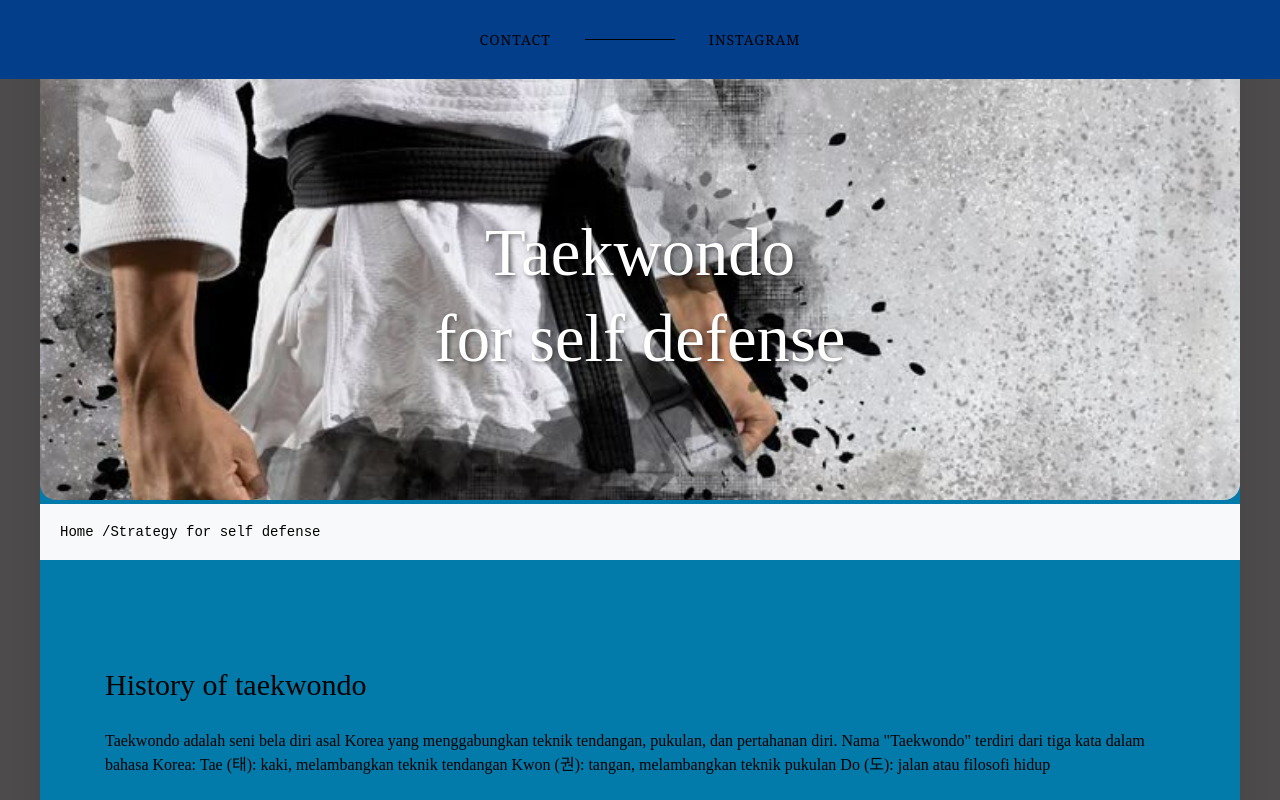
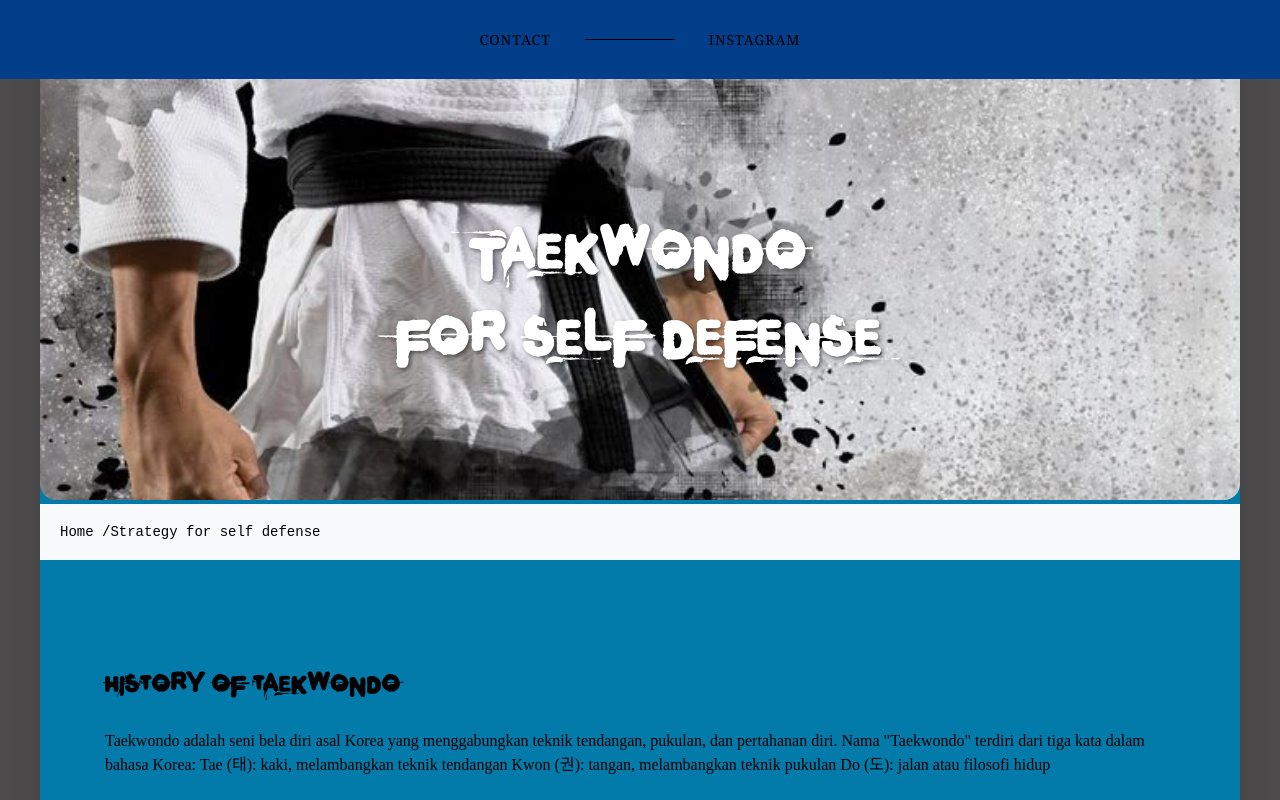
Before and after one commit to Razaktato/portofolio, a plain HTML site: page view/1.html in a window 1280 px wide. Shown: the top 800 px of the page. Drawn offline with Linux system fonts and the light colour scheme; the site is published under a folder, as on GitHub Pages, so addresses that start at the root find nothing; a web font is replaced by a local one.

Commit message:
first commitod

```diff
--- a/styles.css
+++ b/styles.css
@@ -1,6 +1,6 @@
 @font-face {
 	font-family: 'panic';
-	src: url(/Demon\ Panic.otf);
+	src: url(Demon\ Panic.otf);
 }
 
 body{
```
